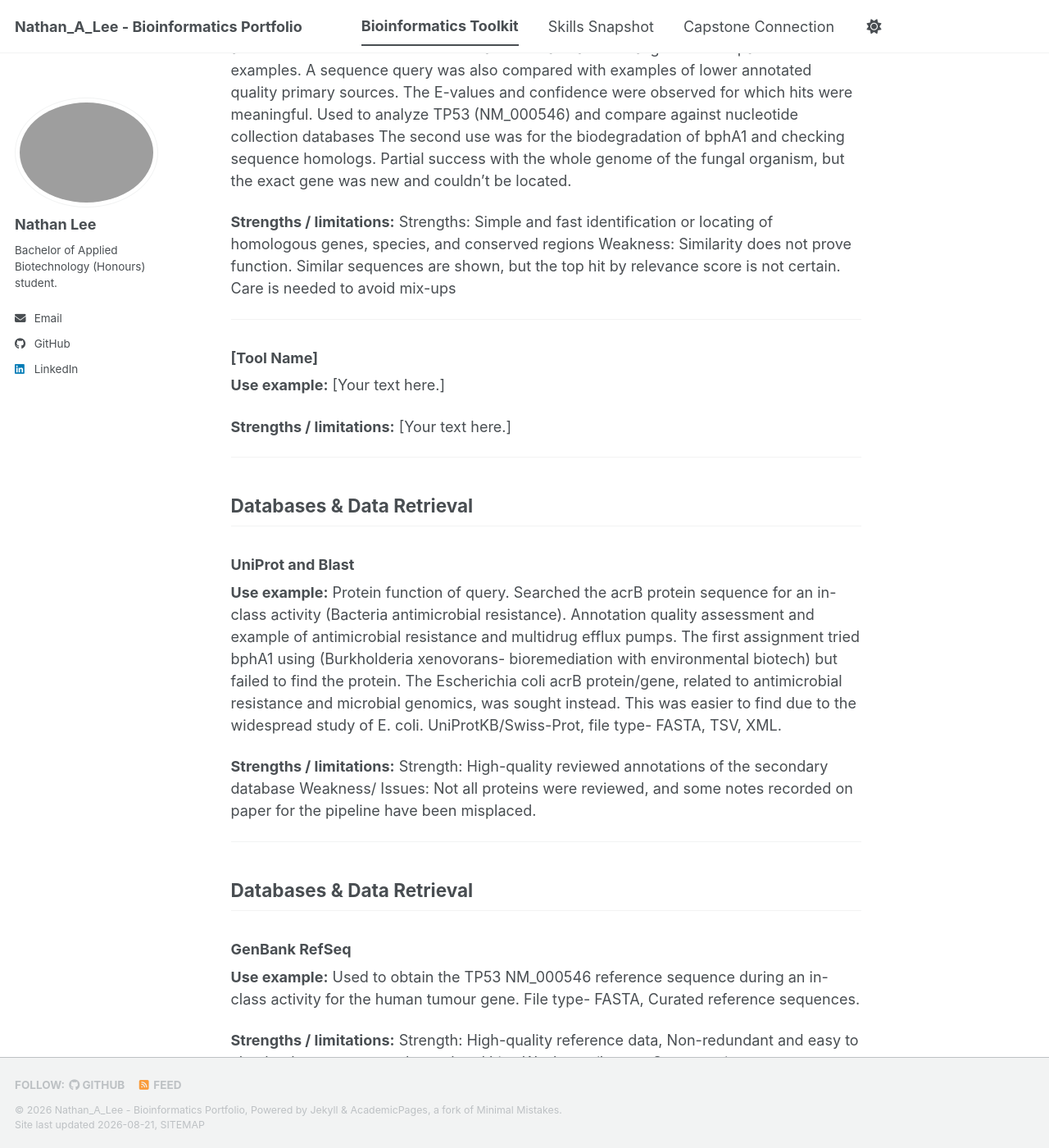
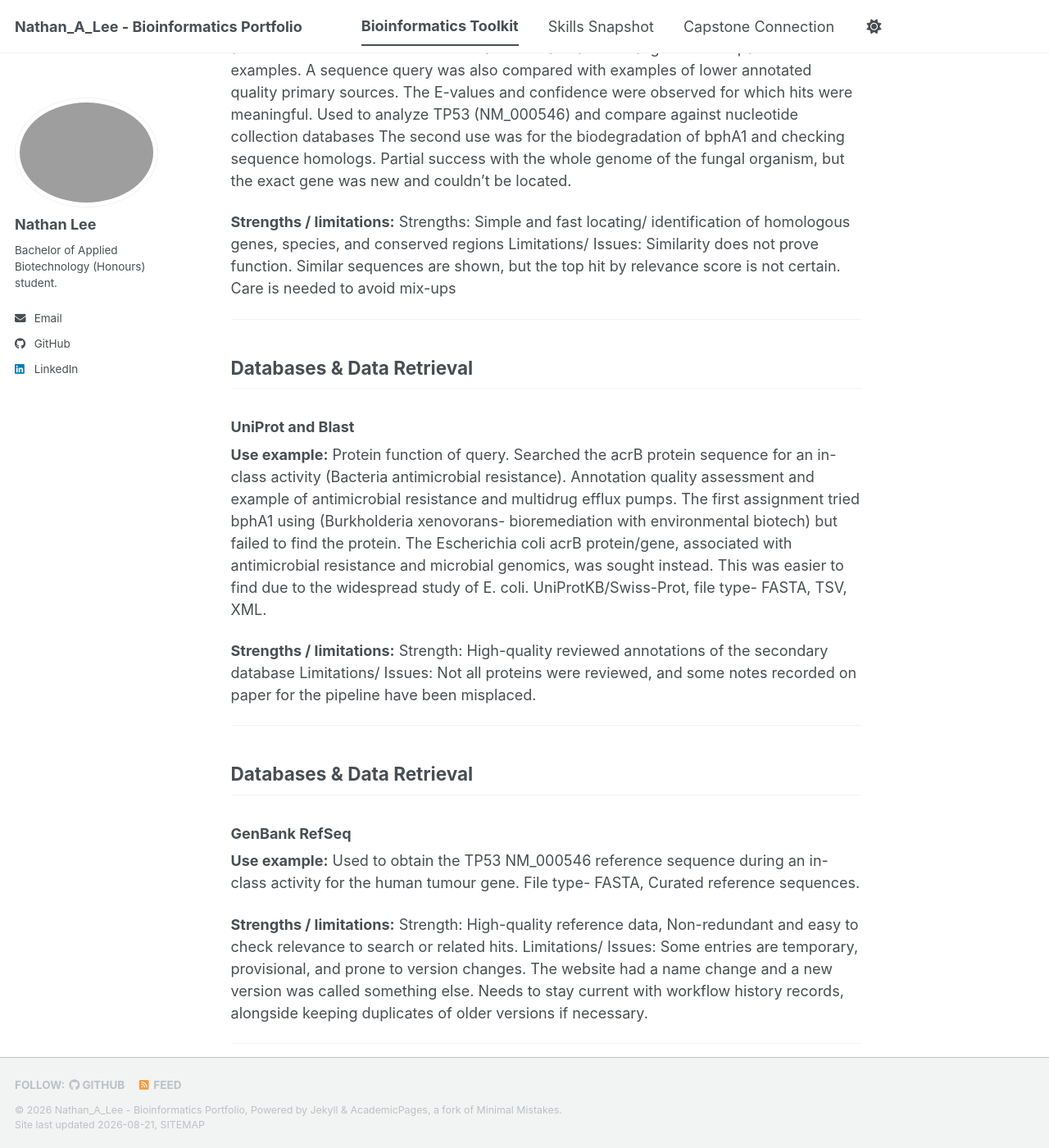
Before and after one commit to Nlee4788/biot74000-portfolio, a Jekyll site: the page built from _pages/toolkit.md, in a window 1280 px wide and 1400 px high, scrolled down 330 px. Shown: the whole window at 82% size. Built offline with Jekyll 4.4.1, drawn with Linux system fonts in a browser that asks for light colours; a script bundle is joined from its source files by our own code; library files that are not in the unit come from our copies; some of the changed text lies outside the part shown.

Commit message:
Revise toolkit.md for clarity and consistency
Updated examples and strengths/limitations for various tools in the toolkit. Improved clarity and consistency in the text.

```diff
--- a/_pages/toolkit.md
+++ b/_pages/toolkit.md
@@ -15,16 +15,10 @@ curated and organized by their use._
 Used to analyze TP53 (NM_000546) and compare against nucleotide collection databases
 The second use was for the biodegradation of bphA1 and checking sequence homologs. Partial success with the whole genome of the fungal organism, but the exact gene was new and couldn't be located.
 
-**Strengths / limitations:** Strengths: Simple and fast identification or locating of homologous genes, species, and conserved regions
-Weakness: Similarity does not prove function. Similar sequences are shown, but the top hit by relevance score is not certain. Care is needed to avoid mix-ups
+**Strengths / limitations:**
+Strengths: Simple and fast locating/ identification of homologous genes, species, and conserved regions
+Limitations/ Issues: Similarity does not prove function. Similar sequences are shown, but the top hit by relevance score is not certain. Care is needed to avoid mix-ups
 
----
-
-### [Tool Name]
-
-**Use example:** [Your text here.]
-
-**Strengths / limitations:** [Your text here.]
 
 ---
 
@@ -32,10 +26,11 @@ Weakness: Similarity does not prove function. Similar sequences are shown, but t
 
 ### UniProt and Blast
 
-**Use example:** Protein function of query. Searched the acrB protein sequence for an in-class activity (Bacteria antimicrobial resistance). Annotation quality assessment and example of antimicrobial resistance and multidrug efflux pumps. The first assignment tried bphA1 using (Burkholderia xenovorans- bioremediation with environmental biotech) but failed to find the protein. The Escherichia coli acrB protein/gene, related to antimicrobial resistance and microbial genomics, was sought instead. This was easier to find due to the widespread study of E. coli. UniProtKB/Swiss-Prot, file type- FASTA, TSV, XML.
+**Use example:** Protein function of query. Searched the acrB protein sequence for an in-class activity (Bacteria antimicrobial resistance). Annotation quality assessment and example of antimicrobial resistance and multidrug efflux pumps. The first assignment tried bphA1 using (Burkholderia xenovorans- bioremediation with environmental biotech) but failed to find the protein. The Escherichia coli acrB protein/gene, associated with antimicrobial resistance and microbial genomics, was sought instead. This was easier to find due to the widespread study of E. coli. UniProtKB/Swiss-Prot, file type- FASTA, TSV, XML.
 
-**Strengths / limitations:** Strength: High-quality reviewed annotations of the secondary database
-Weakness/ Issues: Not all proteins were reviewed, and some notes recorded on paper for the pipeline have been misplaced.
+**Strengths / limitations:**
+Strength: High-quality reviewed annotations of the secondary database
+Limitations/ Issues: Not all proteins were reviewed, and some notes recorded on paper for the pipeline have been misplaced.
 
 
 ---
@@ -46,8 +41,9 @@ Weakness/ Issues: Not all proteins were reviewed, and some notes recorded on pap
 
 **Use example:** Used to obtain the TP53 NM_000546 reference sequence during an in-class activity for the human tumour gene. File type- FASTA, Curated reference sequences.
 
-**Strengths / limitations:** Strength: High-quality reference data, Non-redundant and easy to check relevance to search or related hits.
-Weakness/Issues: Some entries are temporary, provisional, and prone to version changes. The website had a name change and a new version was called something else. Needs to stay current with workflow history records, alongside keeping duplicates of older versions if necessary.
+**Strengths / limitations:**
+Strength: High-quality reference data, Non-redundant and easy to check relevance to search or related hits.
+Limitations/ Issues: Some entries are temporary, provisional, and prone to version changes. The website had a name change and a new version was called something else. Needs to stay current with workflow history records, alongside keeping duplicates of older versions if necessary.
 
 
 ---
@@ -58,9 +54,9 @@ Weakness/Issues: Some entries are temporary, provisional, and prone to version c
 
 **Use example:** A Bioinformatics published article and paper was paired with an RStudio script (had plant growth data that was very messy). The program has flower and seed data included and used the script suggestions of swirl (AI helper) to create readable plots of this data. Uses .csv file type.
 
-**Strengths / limitations:** limitation:
+**Strengths / limitations:**
 Strength: Excellent for genomics and transcriptomics
-Limitation: Steep learning curve if new to programming. Opening .csv files after download can break readability (Needs to remain untouched).
+Limitations/ Issues: Steep learning curve if new to programming. Opening .csv files after download can break readability (Needs to remain untouched).
 
 
 ---
@@ -70,9 +66,11 @@ Limitation: Steep learning curve if new to programming. Opening .csv files after
 
 ### Excel
 
-**Use example:** Bioinformatics, plant growth messy, flower data, seed data. uses .csv file type.
+**Use example:** Bioinformatics, plant growth had messy flower and seed data. uses .csv file type.
 
-**Strengths / limitations:** limitations: Opening the file after download or any time may break readability or interpretability by RStudio for the machine software at random. Needs to remain untouched.
+**Strengths / limitations:**
+Strength: Nearly all computer users know how to operate general cell management and data organization due to the availability and ease of use/ adaptable resources.
+Limitations/ Issues: Opening the file after download or at any time may break readability or interpretability by RStudio for the machine software at random. Needs to remain untouched.
 
 ---
 
```
